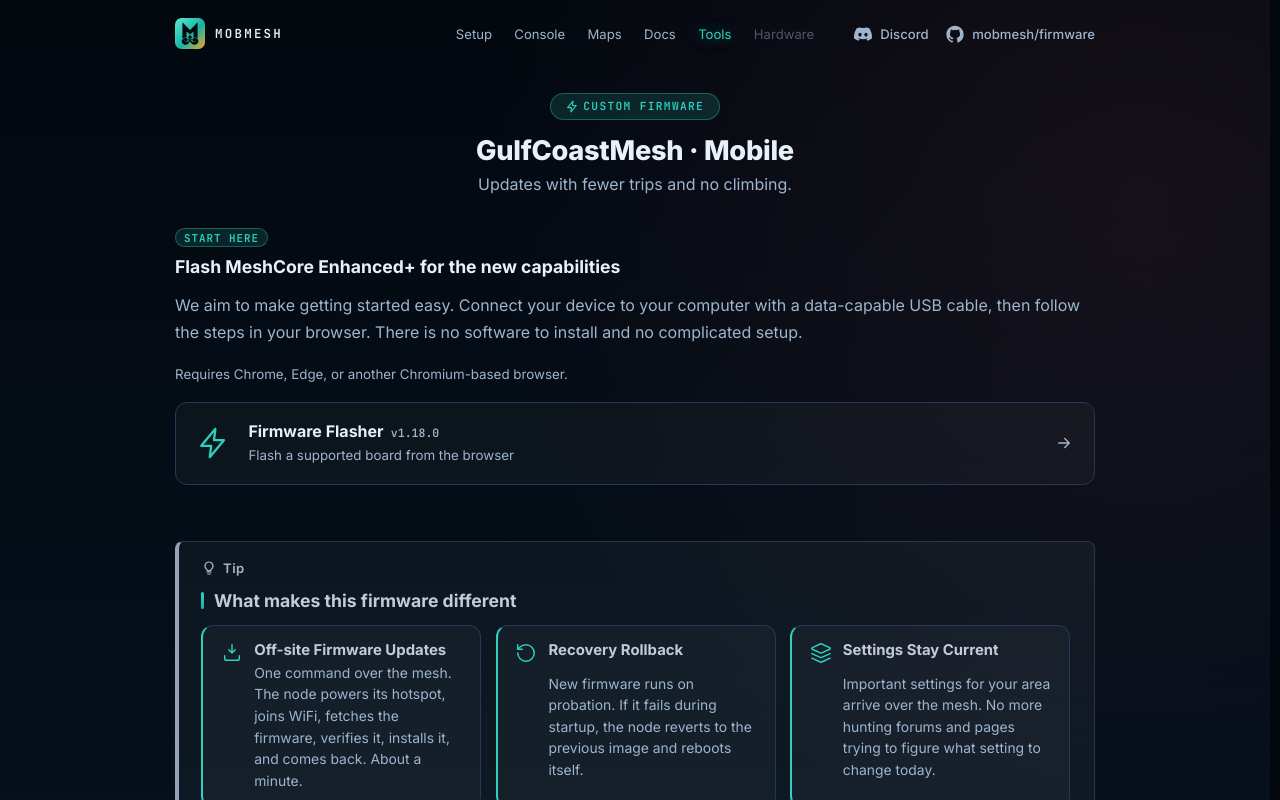
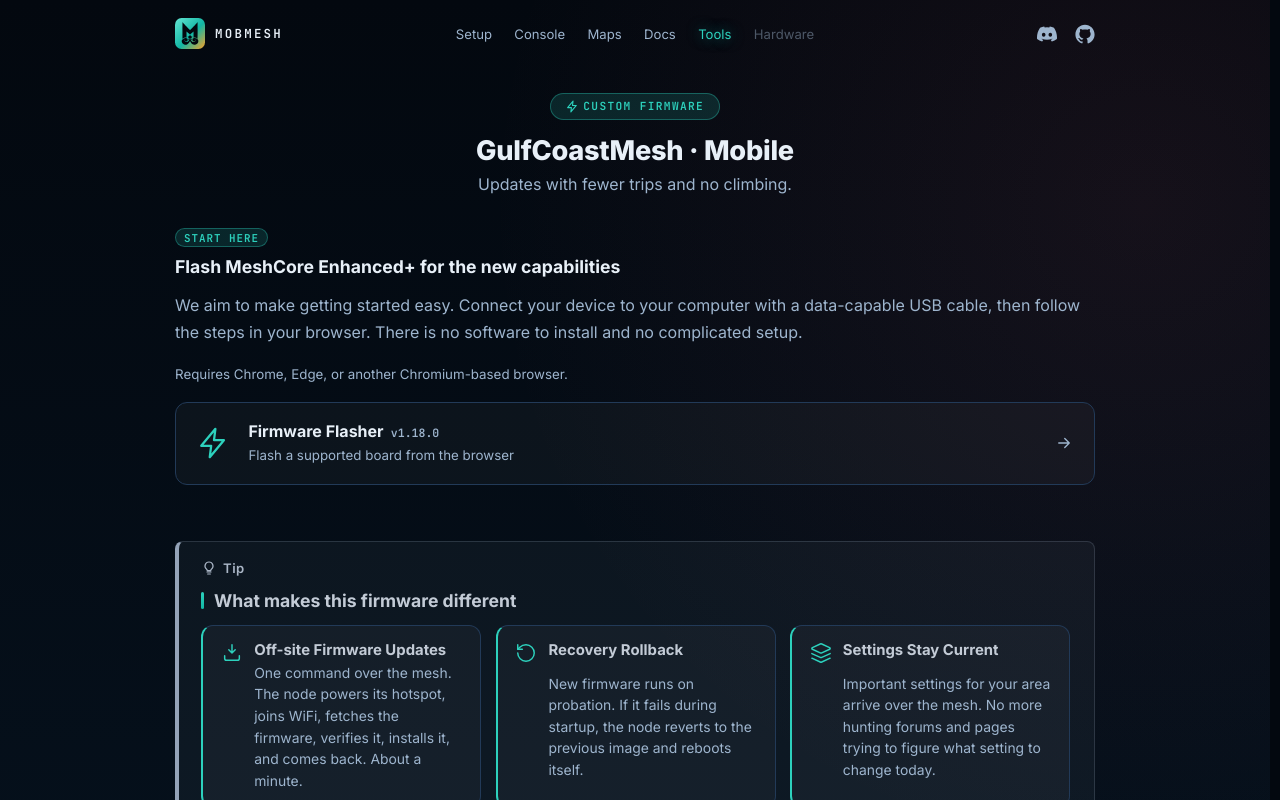
Before and after one commit to mobmesh/firmware, a plain HTML site: page pages/index.html in a window 1280 px wide. Shown: the top 800 px of the page. Drawn offline with Linux system fonts and the light colour scheme.

Commit message:
style: show header links as icons with tooltips

```diff
--- a/pages/index.html
+++ b/pages/index.html
@@ -39,21 +39,21 @@
         target="_blank"
         rel="noopener noreferrer"
         aria-label="Join the MobMesh channel on Discord"
+        data-tip="Discord"
       >
-        <svg viewBox="0 0 24 24" width="18" height="18" fill="currentColor" aria-hidden="true">
+        <svg viewBox="0 0 24 24" width="20" height="20" fill="currentColor" aria-hidden="true">
           <path d="M20.317 4.37a19.79 19.79 0 0 0-4.885-1.515.074.074 0 0 0-.079.037c-.21.375-.444.864-.608 1.25a18.27 18.27 0 0 0-5.487 0 12.64 12.64 0 0 0-.617-1.25.077.077 0 0 0-.079-.037A19.74 19.74 0 0 0 3.677 4.37a.07.07 0 0 0-.032.027C.533 9.046-.32 13.58.099 18.057a.082.082 0 0 0 .031.057 19.9 19.9 0 0 0 5.993 3.03.078.078 0 0 0 .084-.028c.462-.63.874-1.295 1.226-1.994a.076.076 0 0 0-.041-.106 13.1 13.1 0 0 1-1.872-.892.077.077 0 0 1-.008-.128c.126-.094.252-.192.372-.291a.074.074 0 0 1 .077-.01c3.928 1.793 8.18 1.793 12.062 0a.074.074 0 0 1 .078.009c.12.099.246.198.373.292a.077.077 0 0 1-.006.127 12.3 12.3 0 0 1-1.873.892.077.077 0 0 0-.041.107c.36.698.772 1.362 1.225 1.993a.076.076 0 0 0 .084.028 19.84 19.84 0 0 0 6.002-3.03.077.077 0 0 0 .032-.054c.5-5.177-.838-9.674-3.549-13.66a.061.061 0 0 0-.031-.03ZM8.02 15.33c-1.183 0-2.157-1.085-2.157-2.419 0-1.333.956-2.419 2.157-2.419 1.21 0 2.176 1.096 2.157 2.42 0 1.333-.956 2.418-2.157 2.418Zm7.975 0c-1.183 0-2.157-1.085-2.157-2.419 0-1.333.955-2.419 2.157-2.419 1.21 0 2.176 1.096 2.157 2.42 0 1.333-.946 2.418-2.157 2.418Z"></path>
         </svg>
-        <span>Discord</span>
       </a>
       <a
         class="github-link"
         href="https://github.com/mobmesh/firmware#readme"
         aria-label="View this project on GitHub"
+        data-tip="GitHub"
       >
-        <svg viewBox="0 0 24 24" width="18" height="18" fill="currentColor" aria-hidden="true">
+        <svg viewBox="0 0 24 24" width="20" height="20" fill="currentColor" aria-hidden="true">
           <path d="M10.226 17.284c-2.965-.36-5.054-2.493-5.054-5.256 0-1.123.404-2.336 1.078-3.144-.292-.741-.247-2.314.09-2.965.898-.112 2.111.36 2.83 1.01.853-.269 1.752-.404 2.853-.404 1.1 0 1.999.135 2.807.382.696-.629 1.932-1.1 2.83-.988.315.606.36 2.179.067 2.942.72.854 1.101 2 1.101 3.167 0 2.763-2.089 4.852-5.098 5.234.763.494 1.28 1.572 1.28 2.807v2.336c0 .674.561 1.056 1.235.786 4.066-1.55 7.255-5.615 7.255-10.646C23.5 6.188 18.334 1 11.978 1 5.62 1 .5 6.188.5 12.545c0 4.986 3.167 9.12 7.435 10.669.606.225 1.19-.18 1.19-.786V20.63a2.9 2.9 0 0 1-1.078.224c-1.483 0-2.359-.808-2.987-2.313-.247-.607-.517-.966-1.034-1.033-.27-.023-.359-.135-.359-.27 0-.27.45-.471.898-.471.652 0 1.213.404 1.797 1.235.45.651.921.943 1.483.943.561 0 .92-.202 1.437-.719.382-.381.674-.718.944-.943"></path>
         </svg>
-        <span>mobmesh/firmware</span>
       </a>
       </div>
     </div>
--- a/pages/shared/style.css
+++ b/pages/shared/style.css
@@ -773,6 +773,43 @@
   gap: 1.1rem;
 }
 
+/* Icon-only links name themselves in a pill on hover; top/left reset the fixed-position offsets. */
+.site-header .header-links a {
+  position: relative;
+  top: auto;
+  left: auto;
+}
+
+.site-header .header-links a::after {
+  content: attr(data-tip);
+  position: absolute;
+  top: calc(100% + 0.55rem);
+  left: 50%;
+  transform: translate(-50%, -0.25rem);
+  padding: 0.3rem 0.65rem;
+  font-family: "JetBrains Mono", ui-monospace, SFMono-Regular, Menlo, monospace;
+  font-size: 0.6rem;
+  font-weight: 600;
+  letter-spacing: 0.18em;
+  text-transform: uppercase;
+  white-space: nowrap;
+  color: var(--fg);
+  background: var(--bg-elevated);
+  border: 1px solid var(--line);
+  border-radius: var(--radius-full);
+  box-shadow: 0 8px 24px -8px rgba(45, 209, 189, 0.45);
+  opacity: 0;
+  pointer-events: none;
+  transition: opacity 0.15s ease, transform 0.15s ease;
+  z-index: 30;
+}
+
+.site-header .header-links a:hover::after,
+.site-header .header-links a:focus-visible::after {
+  opacity: 1;
+  transform: translate(-50%, 0);
+}
+
 /* Brand and GitHub hold the top row; the nav drops beneath and centres itself. */
 @media (max-width: 760px) {
   .site-header-inner {
```
